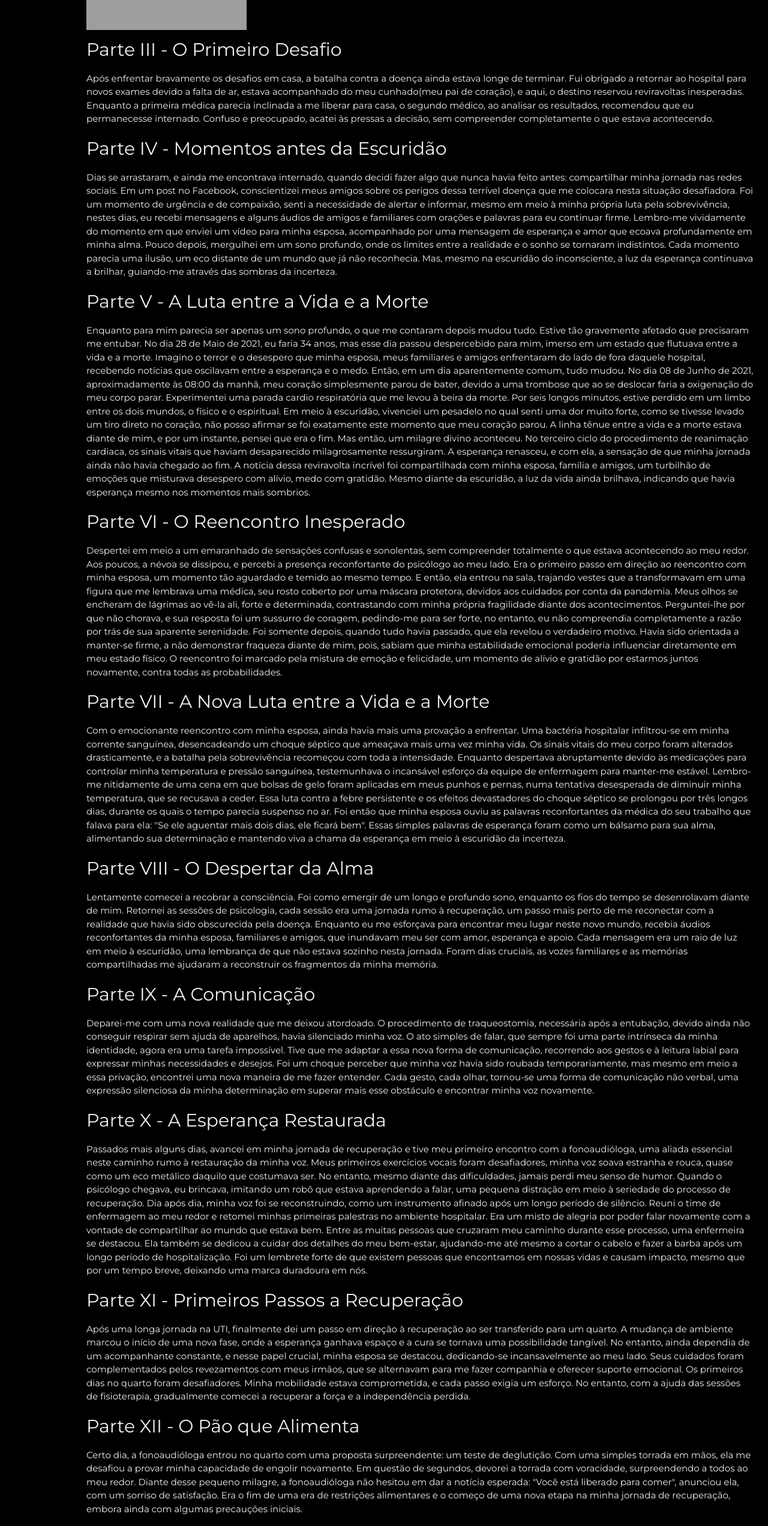
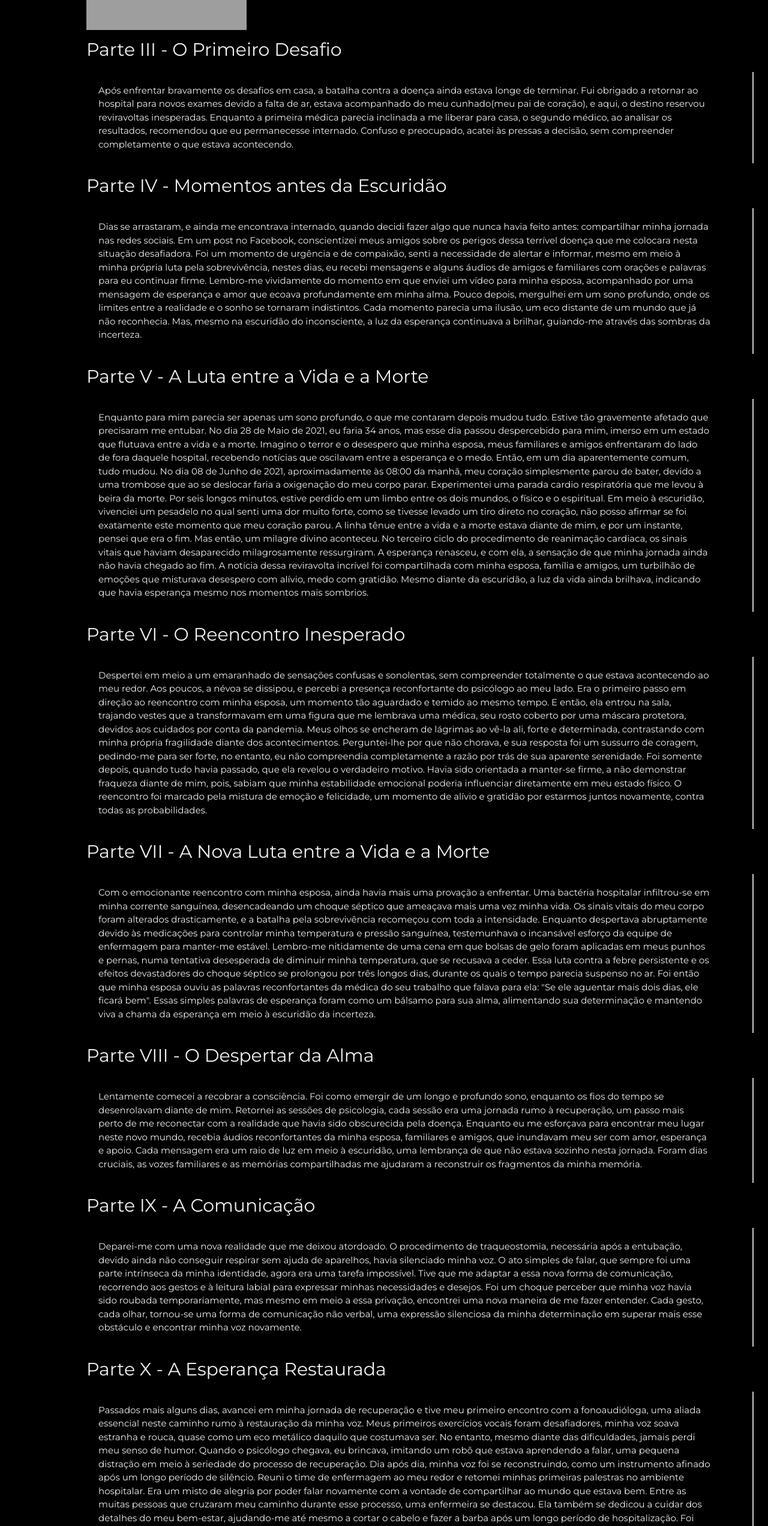
Before and after one commit to dev-rafael-santos/my-web-site, a plain HTML site: page index.html in a window 1280 px wide. Shown: the part 1480-4024 px from the top of the page at 60% size. Drawn offline with nearby package versions, Linux system fonts and the light colour scheme; grey boxes are pictures that could not be loaded.

Commit message:
Update index.html

```diff
--- a/index.html
+++ b/index.html
@@ -160,7 +160,7 @@
 </div>
   <div>
     <h2 id="cap3" class="w3-text-light-grey"> Parte III - O Primeiro Desafio</h2>
-    <p class ="w3-text-light-grey">Após enfrentar bravamente os desafios em casa, a batalha contra a doença ainda estava longe de terminar.
+    <p class ="w3-text-light-grey texto-com-margem">Após enfrentar bravamente os desafios em casa, a batalha contra a doença ainda estava longe de terminar.
       Fui obrigado a retornar ao hospital para novos exames devido a falta de ar, estava acompanhado do meu cunhado(meu pai de coração), e aqui, o destino reservou reviravoltas inesperadas.
       Enquanto a primeira médica parecia inclinada a me liberar para casa, o segundo médico,
       ao analisar os resultados, recomendou que eu permanecesse internado. Confuso e preocupado, acatei às pressas a
@@ -168,7 +168,7 @@
   </div>
   <div>
       <h2 id="cap4" class="w3-text-light-grey"> Parte IV - Momentos antes da Escuridão</h2>
-    <p class ="w3-text-light-grey">
+    <p class ="w3-text-light-grey texto-com-margem">
       Dias se arrastaram, e ainda me encontrava internado, quando decidi fazer algo que nunca havia feito antes: compartilhar
       minha jornada nas redes sociais. Em um post no Facebook, conscientizei meus amigos sobre os perigos dessa terrível doença
       que me colocara nesta situação desafiadora. Foi um momento de urgência e de compaixão, senti a necessidade de alertar e
@@ -181,7 +181,7 @@
     </div>
   <div>
     <h2 id="cap5" class="w3-text-light-grey"> Parte V - A Luta entre a Vida e a Morte</h2>
-    <p class ="w3-text-light-grey"> Enquanto para mim parecia ser apenas um sono profundo, o que me contaram depois mudou tudo.
+    <p class ="w3-text-light-grey texto-com-margem"> Enquanto para mim parecia ser apenas um sono profundo, o que me contaram depois mudou tudo.
       Estive tão gravemente afetado que precisaram me entubar.
       No dia 28 de Maio de 2021, eu faria 34 anos, mas esse dia passou despercebido para mim,
       imerso em um estado que flutuava entre a vida e a morte. Imagino o terror e o desespero que minha esposa, meus familiares e amigos enfrentaram do
@@ -198,7 +198,7 @@
   </div>
   <div>
     <h2 id="cap6" class="w3-text-light-grey"> Parte VI - O Reencontro Inesperado</h2>
-    <p class ="w3-text-light-grey">
+    <p class ="w3-text-light-grey texto-com-margem">
       Despertei em meio a um emaranhado de sensações confusas e sonolentas,
       sem compreender totalmente o que estava acontecendo ao meu redor. Aos poucos, a névoa se dissipou,
       e percebi a presença reconfortante do psicólogo ao meu lado. Era o primeiro passo
@@ -215,7 +215,7 @@
   </div>
   <div>
     <h2 id="cap7" class="w3-text-light-grey"> Parte VII - A Nova Luta entre a Vida e a Morte </h2>
-     <p class ="w3-text-light-grey">
+     <p class ="w3-text-light-grey texto-com-margem">
       Com o emocionante reencontro com minha esposa, ainda havia mais uma provação a enfrentar. Uma bactéria
       hospitalar infiltrou-se em minha corrente sanguínea, desencadeando um choque séptico que ameaçava mais uma vez minha vida.
       Os sinais vitais do meu corpo foram alterados drasticamente, e a batalha pela sobrevivência recomeçou com toda a intensidade.
@@ -230,7 +230,7 @@
   </div>
   <div>
    <h2 id="cap8" class="w3-text-light-grey">Parte VIII - O Despertar da Alma</h2>
-   <p class ="w3-text-light-grey">
+   <p class ="w3-text-light-grey texto-com-margem">
     Lentamente comecei a recobrar a consciência. Foi como emergir de um longo e profundo sono, enquanto os fios do tempo
     se desenrolavam diante de mim. Retornei as sessões de psicologia, cada sessão era uma jornada rumo à recuperação, um passo mais perto de me reconectar
     com a realidade que havia sido obscurecida pela doença.
@@ -241,7 +241,7 @@
     </p>
 <div>
    <h2 id="cap9" class="w3-text-light-grey">Parte IX - A Comunicação</h2>
-   <p class ="w3-text-light-grey">
+   <p class ="w3-text-light-grey texto-com-margem">
     Deparei-me com uma nova realidade que me deixou atordoado. O procedimento de traqueostomia, necessária após a entubação, devido ainda não conseguir respirar sem ajuda de aparelhos, havia silenciado minha voz.
     O ato simples de falar, que sempre foi uma parte intrínseca da minha identidade, agora era uma tarefa impossível. Tive que me
     adaptar a essa nova forma de comunicação, recorrendo aos gestos e à leitura labial para expressar minhas
@@ -252,7 +252,7 @@
   </div>
   <div>
     <h2 id="cap10" class="w3-text-light-grey">Parte X - A Esperança Restaurada</h2>
-    <p class ="w3-text-light-grey"> Passados mais alguns dias, avancei em minha jornada de recuperação e tive meu primeiro encontro com a fonoaudióloga,
+    <p class ="w3-text-light-grey texto-com-margem"> Passados mais alguns dias, avancei em minha jornada de recuperação e tive meu primeiro encontro com a fonoaudióloga,
        uma aliada essencial neste caminho rumo à restauração da minha voz. Meus primeiros exercícios vocais foram desafiadores,
       minha voz soava estranha e rouca, quase como um eco metálico daquilo que costumava ser. No entanto, mesmo diante das dificuldades,
       jamais perdi meu senso de humor. Quando o psicólogo chegava, eu brincava, imitando um robô que estava aprendendo a falar, uma pequena
@@ -267,7 +267,7 @@
   </div>
   <div>
     <h2 id="cap11" class="w3-text-light-grey"> Parte XI - Primeiros Passos a Recuperação </h2>
-    <p class ="w3-text-light-grey"> Após uma longa jornada na UTI, finalmente dei um passo em direção à recuperação ao ser transferido para um quarto.
+    <p class ="w3-text-light-grey texto-com-margem"> Após uma longa jornada na UTI, finalmente dei um passo em direção à recuperação ao ser transferido para um quarto.
         A mudança de ambiente marcou o início de uma nova fase, onde a esperança ganhava espaço e a cura se tornava uma possibilidade
         tangível. No entanto, ainda dependia de um acompanhante constante, e nesse papel crucial, minha esposa se destacou,
         dedicando-se incansavelmente ao meu lado. Seus cuidados foram complementados pelos revezamentos com meus irmãos, que se
@@ -277,7 +277,7 @@
   </div>
     <div>
     <h2 id="cap12" class="w3-text-light-grey"> Parte XII - O Pão que Alimenta </h2>
-    <p class ="w3-text-light-grey">
+    <p class ="w3-text-light-grey texto-com-margem">
         Certo dia, a fonoaudióloga entrou no quarto com uma proposta surpreendente: um teste de deglutição. Com uma simples torrada em mãos, ela me desafiou
         a provar minha capacidade de engolir novamente. Em questão de segundos, devorei a torrada com voracidade, surpreendendo a todos ao meu redor. Diante desse pequeno milagre,
         a fonoaudióloga não hesitou em dar a notícia esperada: "Você está liberado para comer", anunciou ela, com um sorriso de satisfação. Era o fim de uma era de restrições alimentares
@@ -286,7 +286,7 @@
   </div>
   <div>
     <h2 id="cap13" class ="w3-text-light-grey">Parte XII - A Simplicidade da Vida</h2>
-  <p class ="w3-text-light-grey">
+  <p class ="w3-text-light-grey texto-com-margem">
     Com a liberação para me alimentar sem a sonda gástrica, dei início a uma nova fase em minha jornada de recuperação. No início,
     minha dieta consistia principalmente de alimentos pastosos, mas à medida que os dias passavam, as restrições alimentares gradualmente diminuíam.
     Lembro-me vividamente do momento em que experimentei uma simples salada de alface após muitos dias de privação. O sabor fresco e crocante era como
@@ -299,7 +299,7 @@
   </div>
   <div>
     <h2 id="cap14" class = "w3-text-light-grey">Parte XIV - Finalmente o Retorno ao Lar </h2>
-    <p class ="w3-text-light-grey">
+    <p class ="w3-text-light-grey texto-com-margem">
       Em meio a uma mistura de emoções, finalmente recebi minha alta hospitalar. No entanto, conforme me preparava para deixar o ambiente hospitalar e abraçar
       a liberdade tão esperada, fui surpreendido por uma súbita onda de dor de cabeça e tontura. Ao compartilhar minha preocupação com minha esposa, ela, com
       a sabedoria de quem conhece os meandros do sistema de saúde, rapidamente me tranquilizou, sugerindo que eu ignorasse os sintomas para garantir que a
```
